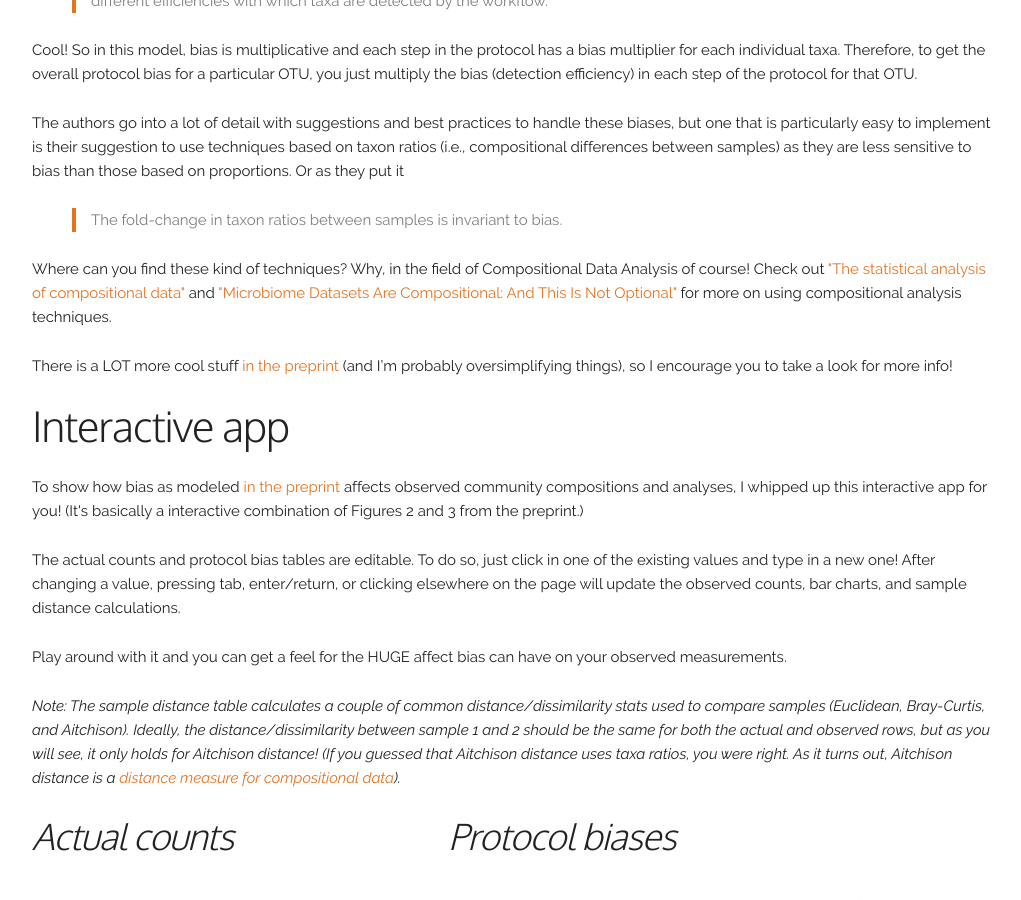
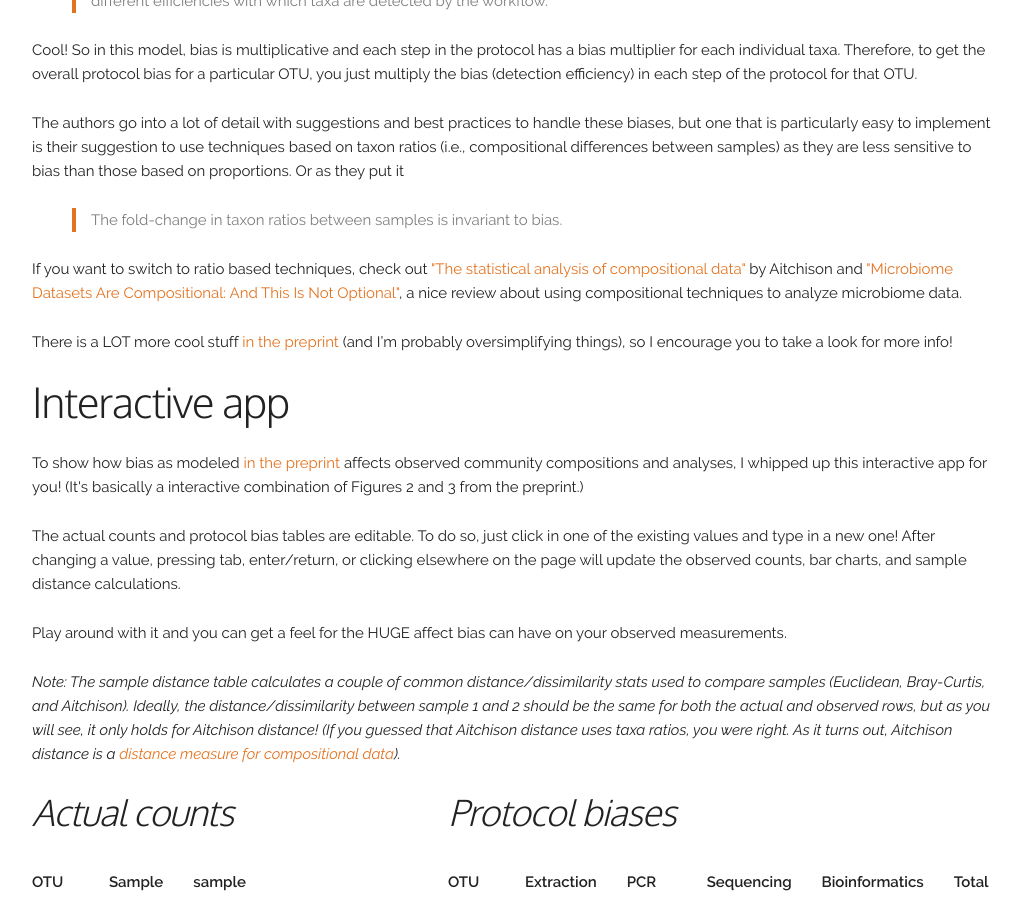
Before and after one commit to mooreryan/TenderIsTheByte, a Jekyll site: the page built from collections/_apps/mgs_bias.html, in a window 1280 px wide and 900 px high, scrolled down 545 px. Shown: the whole window, without its empty margins (128-1149 px from the left). Built offline with Jekyll 4.4.1, drawn with Linux system fonts in a browser that asks for light colours.

Commit message:
Update text

```diff
--- a/collections/_apps/mgs_bias.html
+++ b/collections/_apps/mgs_bias.html
@@ -48,11 +48,13 @@ image: "/assets/img/apps/mgs_bias_comp_charts.png"
         <p>The fold-change in taxon ratios between samples is invariant to bias.</p>
     </blockquote>
 
-    <p>Where can you find these kind of techniques? Why, in the field of Compositional Data Analysis of
-        course! Check out <a href="https://dl.acm.org/citation.cfm?id=17272">&quot;The statistical analysis of
-            compositional data&quot;</a> and <a href="https://doi.org/10.3389/fmicb.2017.02224">&quot;Microbiome
+    <p>If you want to switch to ratio based techniques, check out <a
+            href="https://dl.acm.org/citation.cfm?id=17272">&quot;The statistical analysis of
+            compositional data&quot;</a> by Aitchison
+        and <a href="https://doi.org/10.3389/fmicb.2017.02224">&quot;Microbiome
             Datasets
-            Are Compositional: And This Is Not Optional&quot;</a> for more on using compositional analysis techniques.
+            Are Compositional: And This Is Not Optional&quot;</a>, a nice review about using compositional techniques to
+        analyze microbiome data.
     </p>
 
     <p>There is a LOT more cool stuff <a href="https://doi.org/10.1101/559831">in the preprint</a> (and I’m probably
```
